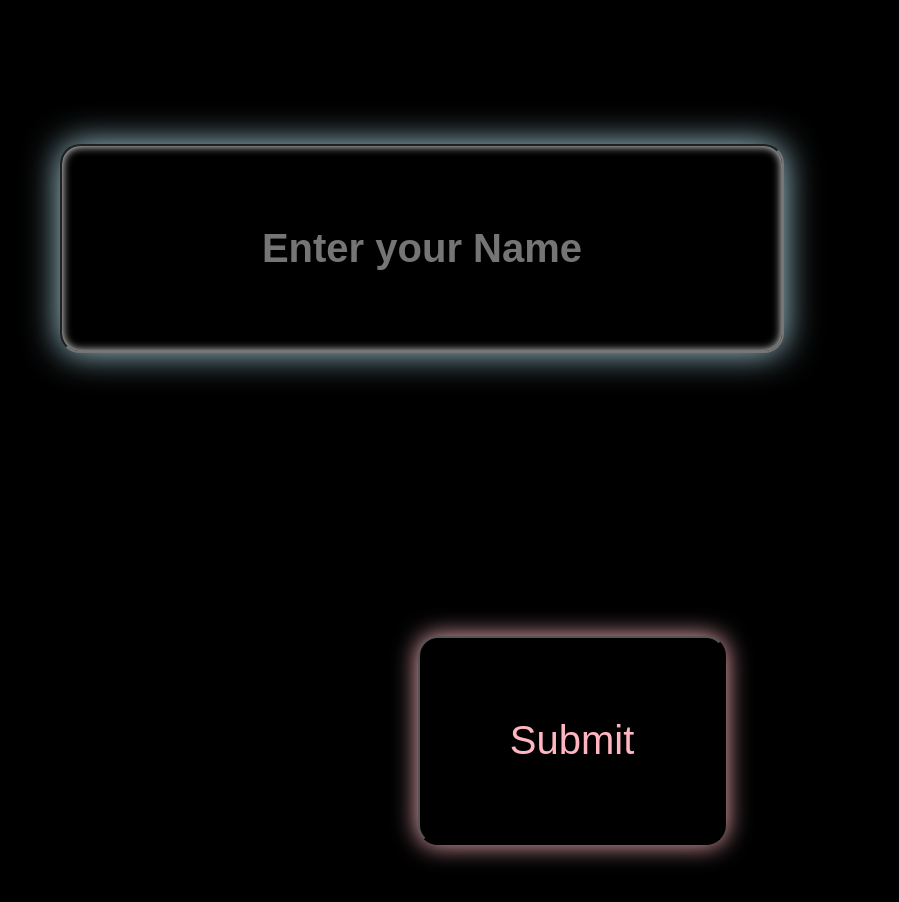
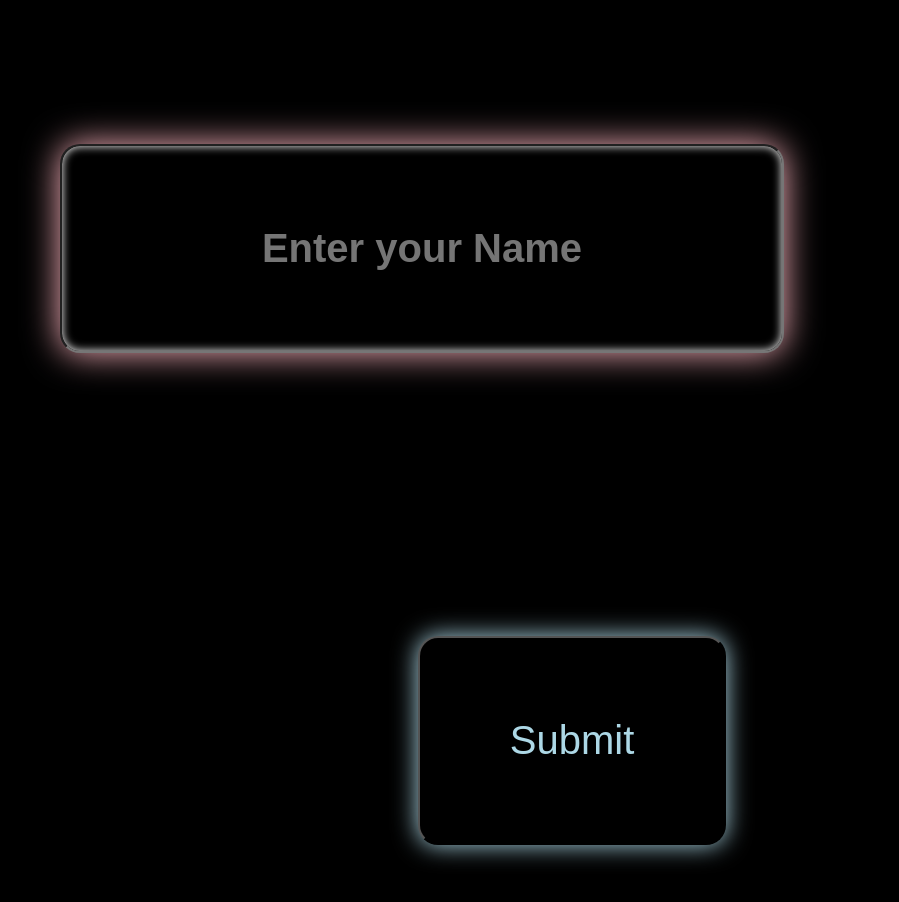
Before and after one commit to harshith1357/Name-Converter, a plain HTML site: page index.html in a window 1280 px wide. Shown: the part 184-1086 px from the top of the page, without its empty margins (68-967 px from the left). Drawn offline with Linux system fonts and the light colour scheme.

Commit message:
Update index.html

```diff
--- a/index.html
+++ b/index.html
@@ -1,7 +1,7 @@
 <!DOCTYPE html>
 <html>
 <head>
-    <title>converter</title>
+    <title>Mind Reader</title>
     <style>
         .input {
             border-radius: 20px;
@@ -16,7 +16,7 @@
             margin-top: 8em;
             background-color: black;
             color: white;
-            box-shadow: inset 0px 0px 10px, 0px 0px 35px lightblue;
+            box-shadow: inset 0px 0px 10px, 0px 0px 35px lightpink;
             font-weight: 700;
         }
 
@@ -48,13 +48,13 @@
             position: absolute;
             top: 20em;
             transition: 0.1s;
-            color: lightpink;
+            color: lightblue;
             background-color: black;
-            box-shadow: 0px 0px 25px lightpink;
+            box-shadow: 0px 0px 25px lightblue;
         }
 
         .button:active {
-            background-color: lightpink;
+            background-color: lightblue;
         }
 
         .loader {
```
